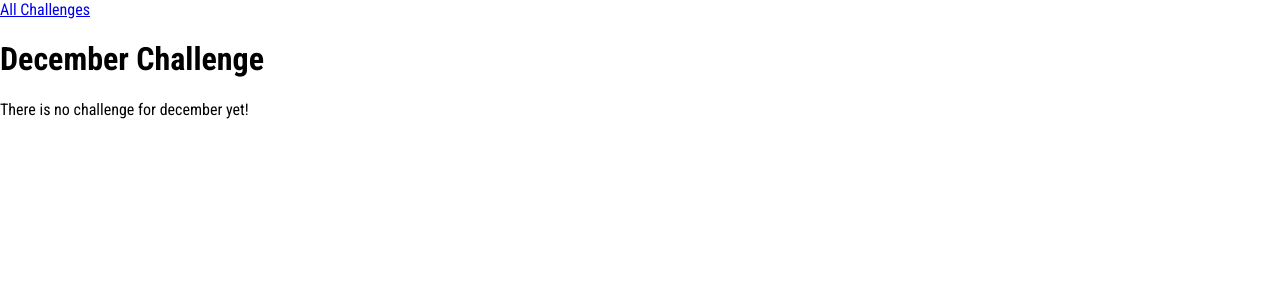
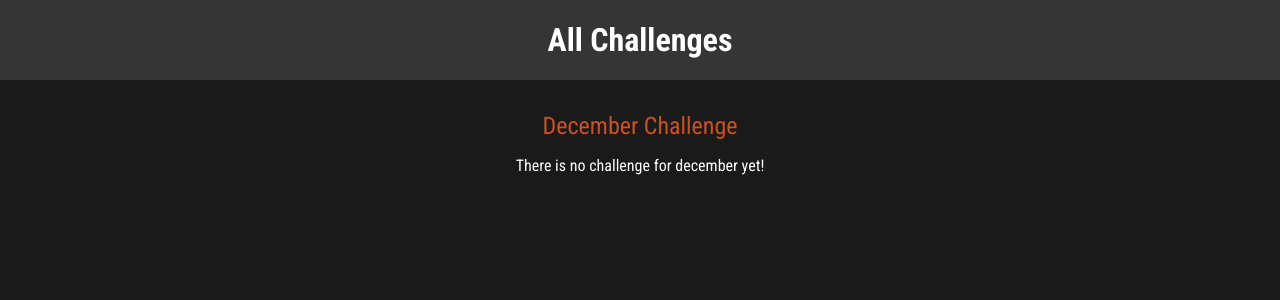
Before and after one commit to soheilrabiee/django-workspace, a Django app: page /challenges/december in a window 1280 px wide. Shown: the top 300 px of the page. Run offline with Django 5.2, Linux system fonts and the light colour scheme.

Commit message:
Add the complete css files

```diff
--- /dev/null
+++ b/monthly_challenges/challenges/static/challenges/challenge.css
@@ -0,0 +1,23 @@
+h1,
+h2 {
+    font-size: 1.5rem;
+    text-align: center;
+}
+
+h1 {
+    font-size: 1.5rem;
+    margin: 2rem 0 1rem 0;
+    font-weight: normal;
+    color: #ca5222;
+}
+
+h2 {
+    font-size: 3rem;
+    font-weight: bold;
+    color: white;
+}
+
+.fallback {
+    text-align: center;
+    color: white;
+}
--- a/monthly_challenges/challenges/static/challenges/challenges.css
+++ /dev/null
@@ -1,3 +0,0 @@
-ul {
-    list-style: none;
-}
--- /dev/null
+++ b/monthly_challenges/challenges/static/challenges/includes/header.css
@@ -0,0 +1,25 @@
+header {
+    width: 100%;
+    height: 5rem;
+    background-color: #353535;
+}
+
+header nav {
+    width: 100%;
+    height: 100%;
+    display: flex;
+    justify-content: center;
+    align-items: center;
+}
+
+header nav a {
+    color: white;
+    font-size: 2rem;
+    font-weight: bold;
+    text-decoration: none;
+}
+
+header nav a:hover,
+header nav a:active {
+    color: #ca5222;
+}
--- a/monthly_challenges/challenges/templates/challenges/challenge.html
+++ b/monthly_challenges/challenges/templates/challenges/challenge.html
@@ -1,4 +1,10 @@
 {% extends "base.html" %}
+{% load static %}
+
+{% block css_files %}
+    <link rel="stylesheet" href="{% static "challenges/challenge.css" %}">
+    <link rel="stylesheet" href="{% static "Challenges/includes/header.css" %}">
+{% endblock css_files %}
 
 {% block page_title %}
     {{ month_name|title }} Challenge
@@ -10,6 +16,6 @@
     {% if text %}
         <h2>{{ text }}</h2>
     {% else %}
-        <p>There is no challenge for {{ month_name }} yet!</p>
+        <p class="fallback">There is no challenge for {{ month_name }} yet!</p>
     {% endif %}
 {% endblock content %}
--- a/monthly_challenges/challenges/templates/challenges/index.html
+++ b/monthly_challenges/challenges/templates/challenges/index.html
@@ -2,7 +2,8 @@
 {% load static %}
 
 {% block css_files %}
-    <link rel="stylesheet" href="{% static "Challenges/challenges.css" %}"
+    <link rel="stylesheet" href="{% static "challenges/index.css" %}">
+    <link rel="stylesheet" href="{% static "Challenges/includes/header.css" %}">
 {% endblock css_files %}
 
     {% block page_title %}
--- a/monthly_challenges/static/base.css
+++ b/monthly_challenges/static/base.css
@@ -6,4 +6,5 @@ html {
 
 body {
     margin: 0;
+    background-color: #1a1a1a;
 }
--- a/monthly_challenges/templates/base.html
+++ b/monthly_challenges/templates/base.html
@@ -8,7 +8,7 @@
         <title>
             {% block page_title %}My Challenges{% endblock page_title %}
         </title>
-        <link rel="stylesheet" href="{% static "base.css" %}"
+        <link rel="stylesheet" href="{% static "base.css" %}">
         {% block css_files %}{% endblock css_files %}
     </head>
     <body>
```
Also changed, not shown: monthly_challenges/challenges/static/challenges/index.css (added, +37 -0 lines).
